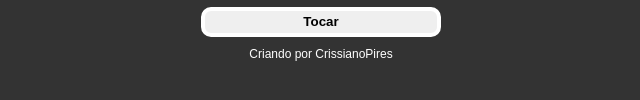
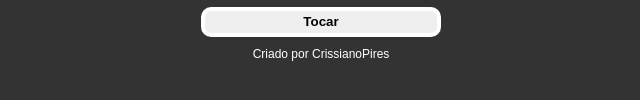
Before and after one commit to crissipires/BateriaVirtual_js-1, a plain HTML site: page index.html in a window 1280 px wide. Shown: the part 560-660 px from the top of the page, 319-959 px from the left. Drawn offline with Linux system fonts and the light colour scheme.

Commit message:
:hammer: update script

```diff
--- a/index.html
+++ b/index.html
@@ -27,7 +27,7 @@
         <button type="submit">Tocar</button>
     </div>
 
-    <footer>Criando por CrissianoPires</footer>
+    <footer>Criado por CrissianoPires</footer>
 
     <audio id="s_keyq" src='./sounds/keyq.wav'></audio>
     <audio id="s_keyw" src='./sounds/keyw.wav'></audio>
```
